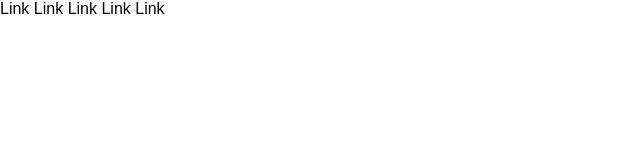
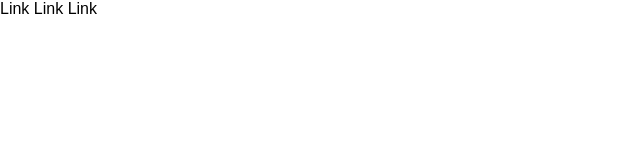
Before and after one commit to Psihosomatika/x_mas_hackathon, a plain HTML site: page index.html in a window 1280 px wide. Shown: the full height of the page, 0-640 px from the left. Drawn offline with Linux system fonts and the light colour scheme.

Commit message:
initial tree

```diff
--- a/index.html
+++ b/index.html
@@ -21,8 +21,6 @@
                 <a href="#" class="menu__item">Link</a>
                 <a href="#" class="menu__item">Link</a>
                 <a href="#" class="menu__item">Link</a>
-                <a href="#" class="menu__item">Link</a>
-                <a href="#" class="menu__item">Link</a>
             </nav>
 
         </header>
```
